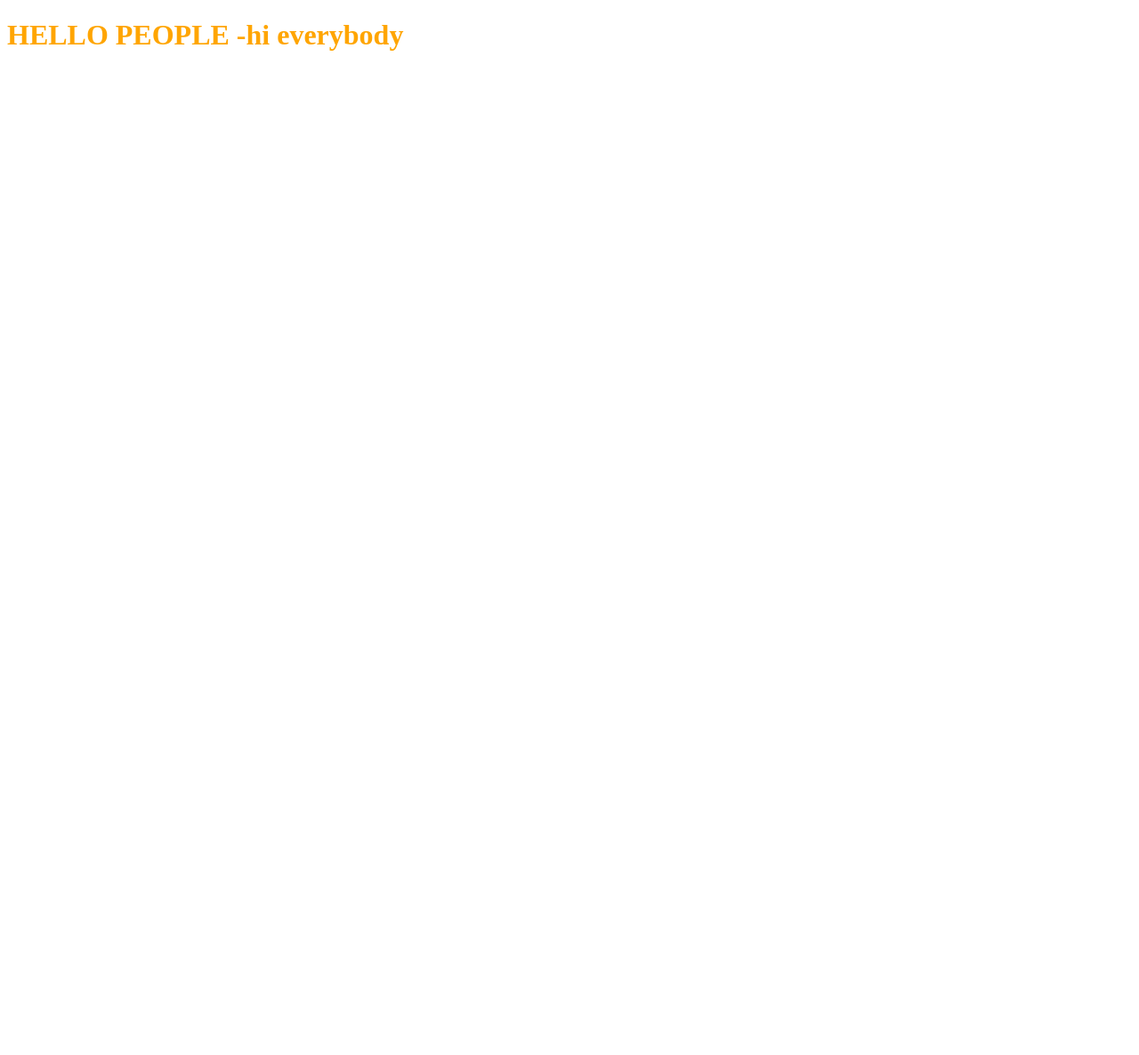
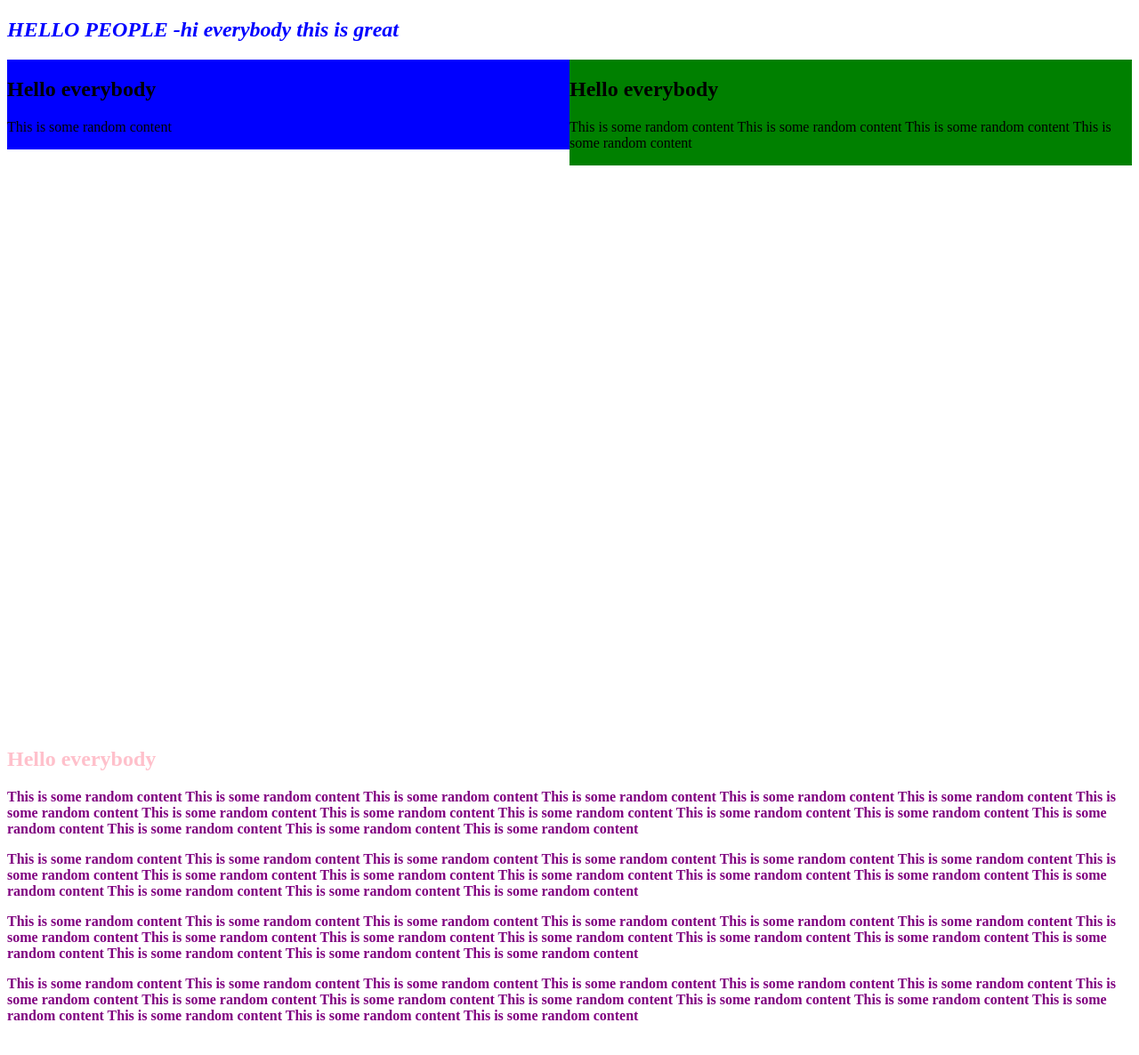
Before and after one commit to rizo1/grunt-build-boilerplate, a website: page _src/index.html in a window 1280 px wide. Shown: the whole page at 89% size. Before the commit the page ends 800 px from the top, so only its background shows below. Drawn offline with nearby package versions, Linux system fonts and the light colour scheme; files that its build step writes are made by us from their sources.

Commit message:
set up initial testing of grunt-critical

```diff
--- a/_src/index.html
+++ b/_src/index.html
@@ -8,6 +8,110 @@
 
 </head>
 <body>
-    <h1>HELLO PEOPLE -hi everybody</h1>
+<article>
+	 <h1>HELLO PEOPLE -hi everybody this is great</h1>
+	 <div class="grid-container">
+	 	 <div class="left-box">
+	 	<h2>
+	 		Hello everybody
+	 	</h2>
+	 	<p>
+	 		This is some random content
+	 	</p>
+	 </div>
+	 <div class="right-box">
+	 	<h2>
+	 		Hello everybody
+	 	</h2>
+	 	<p>
+	 		This is some random content
+	 		This is some random content
+	 		This is some random content
+	 		This is some random content
+	 	</p>
+	 </div>
+	 </div>
+</article>
+
+<article class="next-page">
+	<div class="container">
+			<h2>
+	 		Hello everybody
+	 	</h2>
+	 	<p>
+	 		This is some random content
+	 		This is some random content
+	 		This is some random content
+	 		This is some random content
+	 		This is some random content
+	 		This is some random content
+	 		This is some random content
+	 		This is some random content
+	 		This is some random content
+	 		This is some random content
+	 		This is some random content
+	 		This is some random content
+	 		This is some random content
+	 		This is some random content
+	 		This is some random content
+	 		This is some random content
+	 	</p>
+	 	<p>
+	 		This is some random content
+	 		This is some random content
+	 		This is some random content
+	 		This is some random content
+	 		This is some random content
+	 		This is some random content
+	 		This is some random content
+	 		This is some random content
+	 		This is some random content
+	 		This is some random content
+	 		This is some random content
+	 		This is some random content
+	 		This is some random content
+	 		This is some random content
+	 		This is some random content
+	 		This is some random content
+	 	</p>
+	 	<p>
+	 		This is some random content
+	 		This is some random content
+	 		This is some random content
+	 		This is some random content
+	 		This is some random content
+	 		This is some random content
+	 		This is some random content
+	 		This is some random content
+	 		This is some random content
+	 		This is some random content
+	 		This is some random content
+	 		This is some random content
+	 		This is some random content
+	 		This is some random content
+	 		This is some random content
+	 		This is some random content
+	 	</p>
+	 	<p>
+	 		This is some random content
+	 		This is some random content
+	 		This is some random content
+	 		This is some random content
+	 		This is some random content
+	 		This is some random content
+	 		This is some random content
+	 		This is some random content
+	 		This is some random content
+	 		This is some random content
+	 		This is some random content
+	 		This is some random content
+	 		This is some random content
+	 		This is some random content
+	 		This is some random content
+	 		This is some random content
+	 	</p>
+	</div>
+</article>
+
 </body>
 </html>
--- a/_src/sass/main.scss
+++ b/_src/sass/main.scss
@@ -3,6 +3,45 @@ article{
 }
 
 h1{
-	color:orange;
-	font-weight: 600;
+	color:blue;
+	font-weight: 700;
+	font-style:italic;
 }
+
+article{
+	height:100vh;
+}
+
+$base-font: 16px;
+
+.grid-container{
+	font-size:0;
+	width:100%;
+
+	> div{
+		font-size: $base-font;
+		display:inline-block;
+		vertical-align: top;
+		width:50%;
+	}
+
+}
+
+.left-box{
+	background-color: blue;
+}
+
+.right-box{
+	background-color: green;
+}
+
+.next-page{
+	h2{
+		color:pink;
+	}
+
+	p{
+		font-weight:bold;
+		color:purple;
+	}
+}
--- a/package.json
+++ b/package.json
@@ -17,6 +17,8 @@
     "grunt-contrib-imagemin": "^1.0.1",
     "grunt-contrib-sass": "^1.0.0",
     "grunt-contrib-uglify": "^2.0.0",
-    "grunt-contrib-watch": "^1.0.0"
+    "grunt-contrib-watch": "^1.0.0",
+    "grunt-critical": "^0.2.2",
+    "grunt-critical-css": "^0.1.3"
   }
 }
```
Also changed, not shown: _dev/index.html (+1 -1 lines), _dev/test/index-critical.html (added, +81 -0 lines), gruntfile.js (+23 -2 lines), _dev/css/main.min.css, _src/css/main.css, 1 other file.
